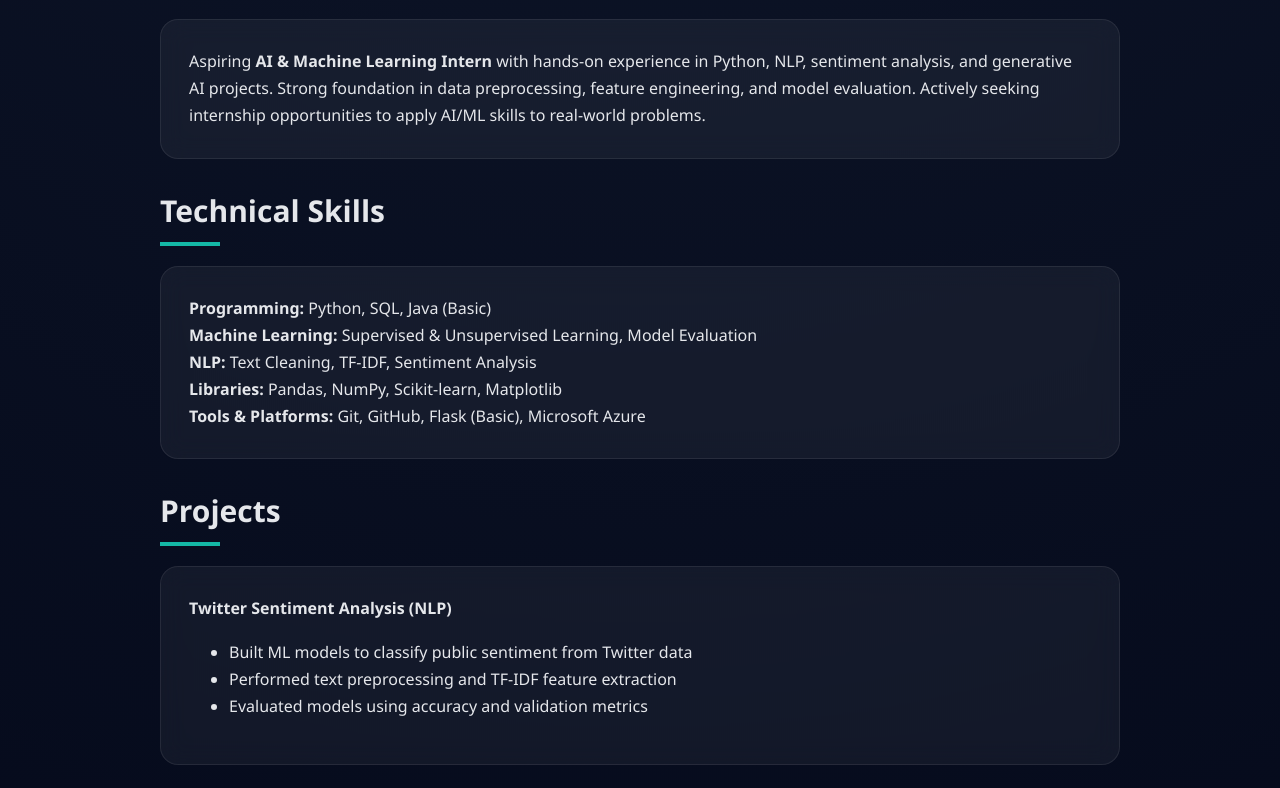
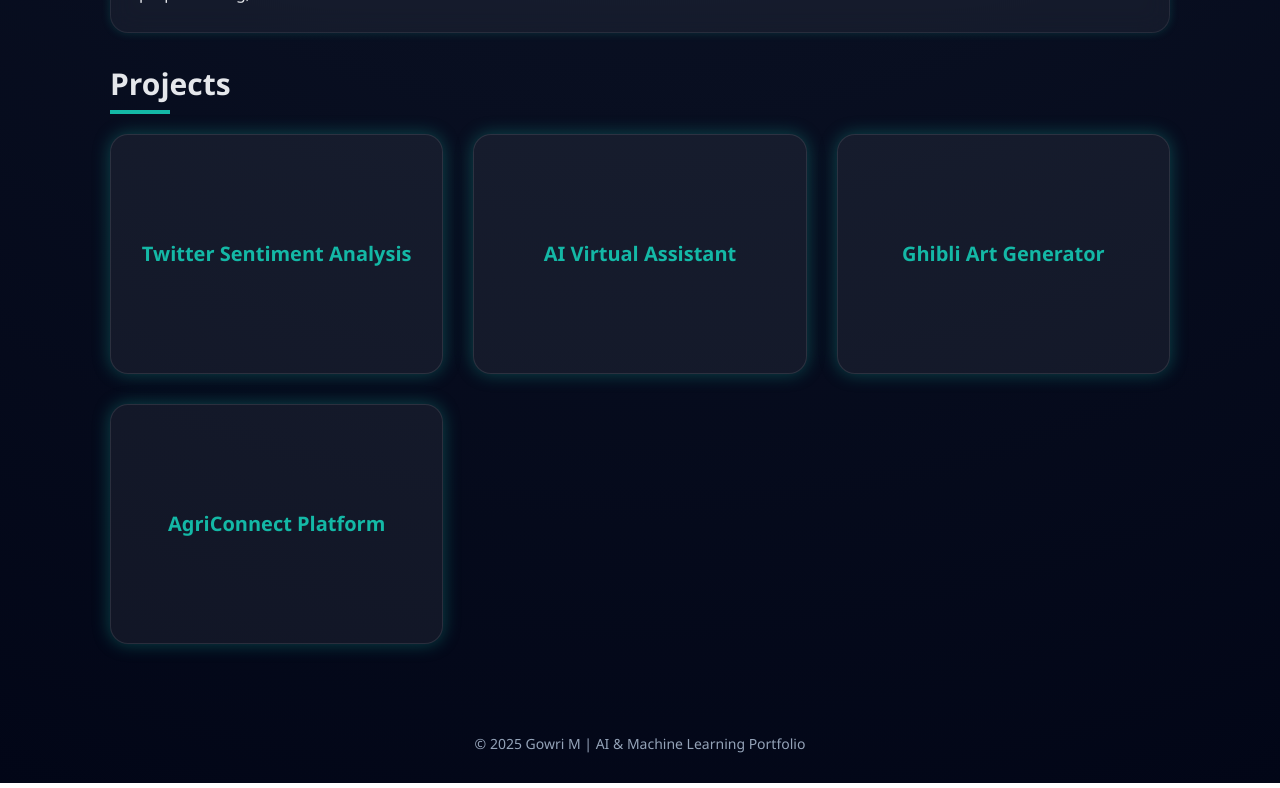
Before and after one commit to gowrim1609/gowrim1609.github.io, a plain HTML site: page index.html in a window 1280 px wide. Shown: the part 725-1513 px from the top of the page. Drawn offline with Linux system fonts and the light colour scheme.

Commit message:
Update index.html

```diff
--- a/index.html
+++ b/index.html
@@ -3,15 +3,13 @@
 <head>
 <meta charset="UTF-8" />
 <meta name="viewport" content="width=device-width, initial-scale=1.0"/>
-<title>Gowri M | AI & Machine Learning Intern</title>
-
-<meta name="description" content="AI & Machine Learning Intern portfolio with projects in NLP, Generative AI, and Data Science." />
+<title>Gowri M | AI & ML Intern</title>
 
 <style>
 :root {
-  --accent: #14b8a6;     /* teal */
-  --bg1: #020617;        /* deep navy */
-  --bg2: #0f172a;        /* slate */
+  --accent: #14b8a6;
+  --bg1: #020617;
+  --bg2: #0f172a;
   --text: #e5e7eb;
 }
 
@@ -25,20 +23,19 @@ body {
   font-family: "Segoe UI", Arial, sans-serif;
   background: radial-gradient(circle at top, var(--bg2), var(--bg1));
   color: var(--text);
-  line-height: 1.7;
 }
 
-/* ===== Animation ===== */
-@keyframes fadeUp {
-  from { opacity: 0; transform: translateY(30px); }
-  to { opacity: 1; transform: translateY(0); }
+/* ===== Glow Animation ===== */
+@keyframes glow {
+  0% { box-shadow: 0 0 10px rgba(20,184,166,0.2); }
+  50% { box-shadow: 0 0 25px rgba(20,184,166,0.5); }
+  100% { box-shadow: 0 0 10px rgba(20,184,166,0.2); }
 }
 
 /* ===== Header ===== */
 header {
+  text-align: center;
   padding: 80px 20px;
-  text-align: center;
-  animation: fadeUp 1s ease;
 }
 
 .profile-img {
@@ -46,25 +43,17 @@ header {
   height: 140px;
   border-radius: 50%;
   object-fit: cover;
-  border: 4px solid rgba(20,184,166,0.5);
-  margin-bottom: 18px;
+  border: 4px solid var(--accent);
+  animation: glow 4s infinite;
 }
 
 header h1 {
   font-size: 42px;
-  margin-bottom: 6px;
+  margin: 16px 0 6px;
 }
 
 header p {
-  font-size: 18px;
-  margin: 6px 0;
   color: #cbd5f5;
-}
-
-header a {
-  color: var(--accent);
-  text-decoration: none;
-  margin: 0 10px;
 }
 
 .btn {
@@ -76,17 +65,11 @@ header a {
   border-radius: 30px;
   font-weight: 600;
   text-decoration: none;
-  transition: transform .3s ease, box-shadow .3s ease;
-}
-
-.btn:hover {
-  transform: translateY(-4px);
-  box-shadow: 0 10px 30px rgba(20,184,166,.4);
 }
 
 /* ===== Sections ===== */
 section {
-  max-width: 1000px;
+  max-width: 1100px;
   margin: auto;
   padding: 60px 20px;
 }
@@ -103,47 +86,89 @@ h2::after {
   height: 4px;
   background: var(--accent);
   position: absolute;
+  bottom: -10px;
   left: 0;
-  bottom: -10px;
 }
 
-/* ===== Glass Cards ===== */
+/* ===== Glass Card ===== */
 .card {
   background: rgba(255,255,255,0.05);
   backdrop-filter: blur(12px);
+  border-radius: 18px;
+  padding: 28px;
   border: 1px solid rgba(255,255,255,0.08);
-  padding: 28px;
-  margin-bottom: 26px;
-  border-radius: 18px;
-  animation: fadeUp 1s ease;
-  transition: transform .35s ease, box-shadow .35s ease;
+  margin-bottom: 30px;
+  animation: glow 6s infinite;
 }
 
-.card:hover {
-  transform: translateY(-8px);
-  box-shadow: 0 25px 60px rgba(0,0,0,.5);
+/* ===== Project Flip Cards ===== */
+.project-grid {
+  display: grid;
+  grid-template-columns: repeat(auto-fit, minmax(260px, 1fr));
+  gap: 30px;
+}
+
+.flip-card {
+  background: transparent;
+  perspective: 1000px;
+}
+
+.flip-inner {
+  position: relative;
+  width: 100%;
+  height: 240px;
+  transition: transform 0.8s;
+  transform-style: preserve-3d;
+}
+
+.flip-card:hover .flip-inner {
+  transform: rotateY(180deg);
+}
+
+.flip-front, .flip-back {
+  position: absolute;
+  width: 100%;
+  height: 100%;
+  backface-visibility: hidden;
+  border-radius: 18px;
+  padding: 22px;
+  background: rgba(255,255,255,0.06);
+  border: 1px solid rgba(255,255,255,0.1);
+  animation: glow 5s infinite;
+}
+
+.flip-front {
+  display: flex;
+  align-items: center;
+  justify-content: center;
+  font-size: 20px;
+  font-weight: bold;
+  color: var(--accent);
+}
+
+.flip-back {
+  transform: rotateY(180deg);
+  font-size: 14px;
 }
 
 /* ===== Scroll Button ===== */
 #topBtn {
   display: none;
   position: fixed;
-  bottom: 28px;
-  right: 28px;
-  background: linear-gradient(135deg, #14b8a6, #0d9488);
-  color: #022c22;
+  bottom: 25px;
+  right: 25px;
+  background: var(--accent);
   border: none;
   padding: 14px 18px;
   border-radius: 50%;
+  cursor: pointer;
   font-size: 18px;
-  cursor: pointer;
-  box-shadow: 0 10px 30px rgba(20,184,166,.5);
 }
 
 /* ===== Footer ===== */
 footer {
   text-align: center;
-  padding: 35px 20px;
+  padding: 30px;
   color: #94a3b8;
   font-size: 14px;
 }
@@ -153,15 +178,9 @@ footer {
 <body>
 
 <header>
-  <img src="profession_photo.jpeg" alt="Gowri M Profile Photo" class="profile-img" />
-
+  <img src="profession_photo.jpeg" class="profile-img" alt="Gowri M">
   <h1>Gowri M</h1>
   <p><b>AI & Machine Learning Intern | NLP | Data Science</b></p>
-
-  <p>
-    <a href="https://github.com/gowrim1609">GitHub</a> |
-    <a href="https://www.linkedin.com/in/gowri-m-008212362">LinkedIn</a>
-  </p>
 
   <a class="btn" href="Gowri_M_AI_ML_Intern_Resume.pdf" download>
     Download Resume
@@ -171,56 +190,57 @@ footer {
 <section>
   <h2>Professional Summary</h2>
   <div class="card">
-    Aspiring <b>AI & Machine Learning Intern</b> with hands-on experience in Python,
-    NLP, sentiment analysis, and generative AI projects.
-    Strong foundation in data preprocessing, feature engineering,
-    and model evaluation. Actively seeking internship opportunities
-    to apply AI/ML skills to real-world problems.
-  </div>
-
-  <h2>Technical Skills</h2>
-  <div class="card">
-    <b>Programming:</b> Python, SQL, Java (Basic)<br>
-    <b>Machine Learning:</b> Supervised & Unsupervised Learning, Model Evaluation<br>
-    <b>NLP:</b> Text Cleaning, TF-IDF, Sentiment Analysis<br>
-    <b>Libraries:</b> Pandas, NumPy, Scikit-learn, Matplotlib<br>
-    <b>Tools & Platforms:</b> Git, GitHub, Flask (Basic), Microsoft Azure
+    AI & Machine Learning Intern with hands-on experience in NLP,
+    sentiment analysis, and generative AI projects.
+    Strong in Python, data preprocessing, and model evaluation.
   </div>
 
   <h2>Projects</h2>
 
-  <div class="card">
-    <b>Twitter Sentiment Analysis (NLP)</b>
-    <ul>
-      <li>Built ML models to classify public sentiment from Twitter data</li>
-      <li>Performed text preprocessing and TF-IDF feature extraction</li>
-      <li>Evaluated models using accuracy and validation metrics</li>
-    </ul>
-  </div>
+  <div class="project-grid">
 
-  <div class="card">
-    <b>AI Virtual Assistant</b>
-    <ul>
-      <li>Developed a Python-based assistant for command execution</li>
-      <li>Designed modular and reusable logic</li>
-    </ul>
-  </div>
+    <div class="flip-card">
+      <div class="flip-inner">
+        <div class="flip-front">Twitter Sentiment Analysis</div>
+        <div class="flip-back">
+          Built NLP models to classify sentiment from Twitter data using
+          TF-IDF and machine learning classifiers.
+        </div>
+      </div>
+    </div>
 
-  <div class="card">
-    <b>Ghibli Art Style Generator (Generative AI)</b>
-    <ul>
-      <li>Implemented prompt-based image generation workflows</li>
-      <li>Analyzed creative output patterns</li>
-    </ul>
-  </div>
+    <div class="flip-card">
+      <div class="flip-inner">
+        <div class="flip-front">AI Virtual Assistant</div>
+        <div class="flip-back">
+          Python-based assistant capable of executing commands and
+          responding intelligently using modular logic.
+        </div>
+      </div>
+    </div>
 
-  <div class="card">
-    <b>AgriConnect – Agriculture Support Platform</b>
-    <ul>
-      <li>Designed a responsive website for agricultural information</li>
-      <li>Improved usability with clean UI and navigation</li>
-    </ul>
-    <b>Live:</b> <a href="https://gowri.fwh.is/" style="color:var(--accent)">gowri.fwh.is</a>
+    <div class="flip-card">
+      <div class="flip-inner">
+        <div class="flip-front">Ghibli Art Generator</div>
+        <div class="flip-back">
+          Generative AI project creating Ghibli-style images using
+          prompt-based workflows.
+        </div>
+      </div>
+    </div>
+
+    <div class="flip-card">
+      <div class="flip-inner">
+        <div class="flip-front">AgriConnect Platform</div>
+        <div class="flip-back">
+          Agriculture support website with responsive UI and real-world
+          usability focus.
+          <br><br>
+          <a href="https://gowri.fwh.is/" style="color:var(--accent)">Live Demo</a>
+        </div>
+      </div>
+    </div>
+
   </div>
 </section>
 
```
